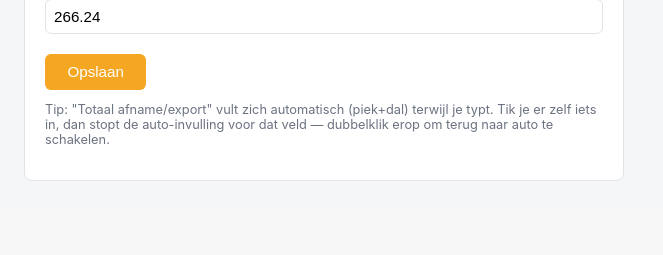
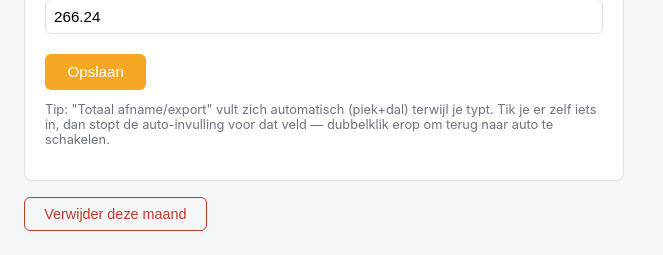
Before and after one commit to rbruyn1/verbruiken, a Flask app: page /invoer/Binkom/2025/1 in a window 1280 px wide. Shown: the part 1112-1367 px from the top of the page, without its empty margins (0-663 px from the left). Before the commit the page ends 1293 px from the top, so only its background shows below. Run offline with Flask 3, Linux system fonts and the light colour scheme; data comes from the database, SQL or seed files in the repository.

Commit message:
0.3.2: maand verwijderen (met bevestiging)

```diff
--- a/verbruik_addon/app/main.py
+++ b/verbruik_addon/app/main.py
@@ -1,4 +1,4 @@
-from flask import Flask, render_template, request, redirect, url_for, flash
+from flask import Flask, render_template, request, redirect, url_for, flash, abort
 from pathlib import Path
 import calendar
 import os
@@ -423,6 +423,27 @@ def _bereken_jaaroverzicht(jaar, componenten):
     }
 
 
+@app.route("/invoer/<woning>/<int:jaar>/<int:maand>/verwijder", methods=["POST"])
+def verwijder_maand(woning, jaar, maand):
+    """Verwijdert één maand. Enkel via POST (nooit via een gewone link) en
+    in de browser pas na een bevestiging."""
+    if woning not in WONINGEN or not 1 <= maand <= 12:
+        abort(404)
+    conn = get_connection()
+    cur = conn.execute(
+        "DELETE FROM maandverbruik WHERE woning=? AND jaar=? AND maand=?",
+        (woning, jaar, maand),
+    )
+    conn.commit()
+    verwijderd = cur.rowcount
+    conn.close()
+    if verwijderd:
+        flash(f"{MAANDNAMEN[maand]} {jaar} voor {woning} is verwijderd.")
+    else:
+        flash(f"{MAANDNAMEN[maand]} {jaar} voor {woning} bestond niet (meer).")
+    return redirect(url_for("index", woning=woning))
+
+
 @app.route("/jaaroverzicht")
 def jaaroverzicht():
     woning = request.args.get("woning", WONINGEN[0])
--- a/verbruik_addon/app/static/style.css
+++ b/verbruik_addon/app/static/style.css
@@ -89,3 +89,10 @@ form.entry button:hover { background: var(--accent-dark); }
 }
 /* Dunne scheiding tussen kolomblokken (net / zon / batterij / gas) */
 th.grp, td.grp { border-left: 2px solid var(--border); }
+
+form.verwijder { max-width: 600px; margin-top: 1rem; }
+button.danger {
+    background: transparent; color: #c0392b; border: 1px solid #c0392b;
+    padding: 0.5rem 1.2rem; border-radius: 6px; font-size: 0.9rem; cursor: pointer;
+}
+button.danger:hover { background: #c0392b; color: #fff; }
--- a/verbruik_addon/app/templates/invoer.html
+++ b/verbruik_addon/app/templates/invoer.html
@@ -39,6 +39,14 @@
         dubbelklik erop om terug naar auto te schakelen.
     </p>
 </form>
+
+{% if bestaand %}
+<form method="post" class="verwijder"
+      action="{{ url_for('verwijder_maand', woning=bestaand.woning, jaar=bestaand.jaar, maand=bestaand.maand) }}"
+      onsubmit="return confirm('Maand {{ bestaand.maand }}/{{ bestaand.jaar }} van {{ bestaand.woning }} definitief verwijderen? Dit kan niet ongedaan gemaakt worden.');">
+    <button type="submit" class="danger">Verwijder deze maand</button>
+</form>
+{% endif %}
 
 <script>
 // Auto-berekening totaal afname/export = piek + dal, zolang het
--- a/verbruik_addon/config.yaml
+++ b/verbruik_addon/config.yaml
@@ -1,5 +1,5 @@
 name: "Verbruik Tienen/Binkom"
-version: "0.3.1"
+version: "0.3.2"
 slug: "verbruik_addon"
 description: "Maandelijkse en jaarlijkse energie/water/gas-registratie voor Tienen en Binkom"
 arch:
```
Also changed, not shown: verbruik_addon/CHANGELOG.md.
